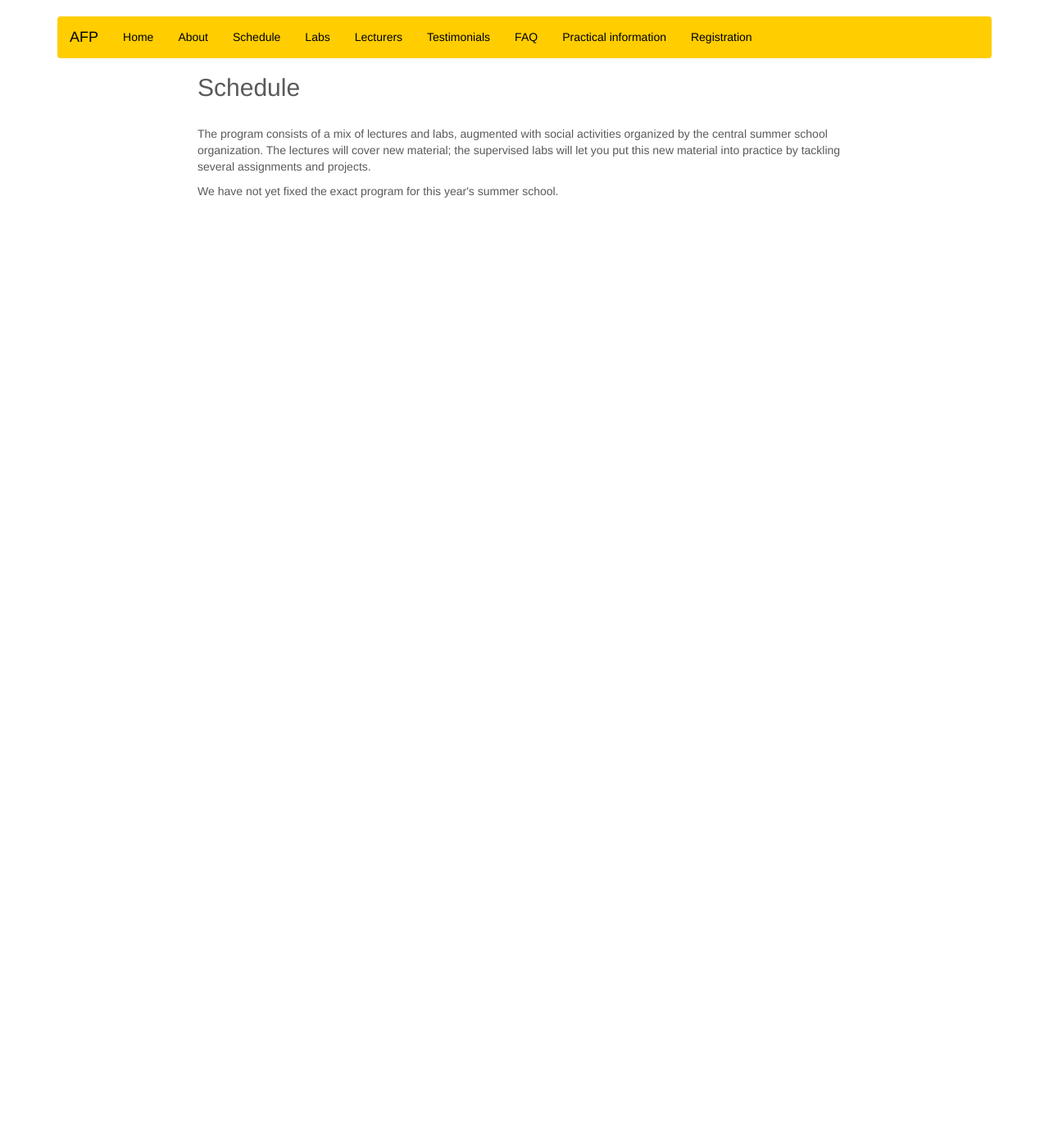
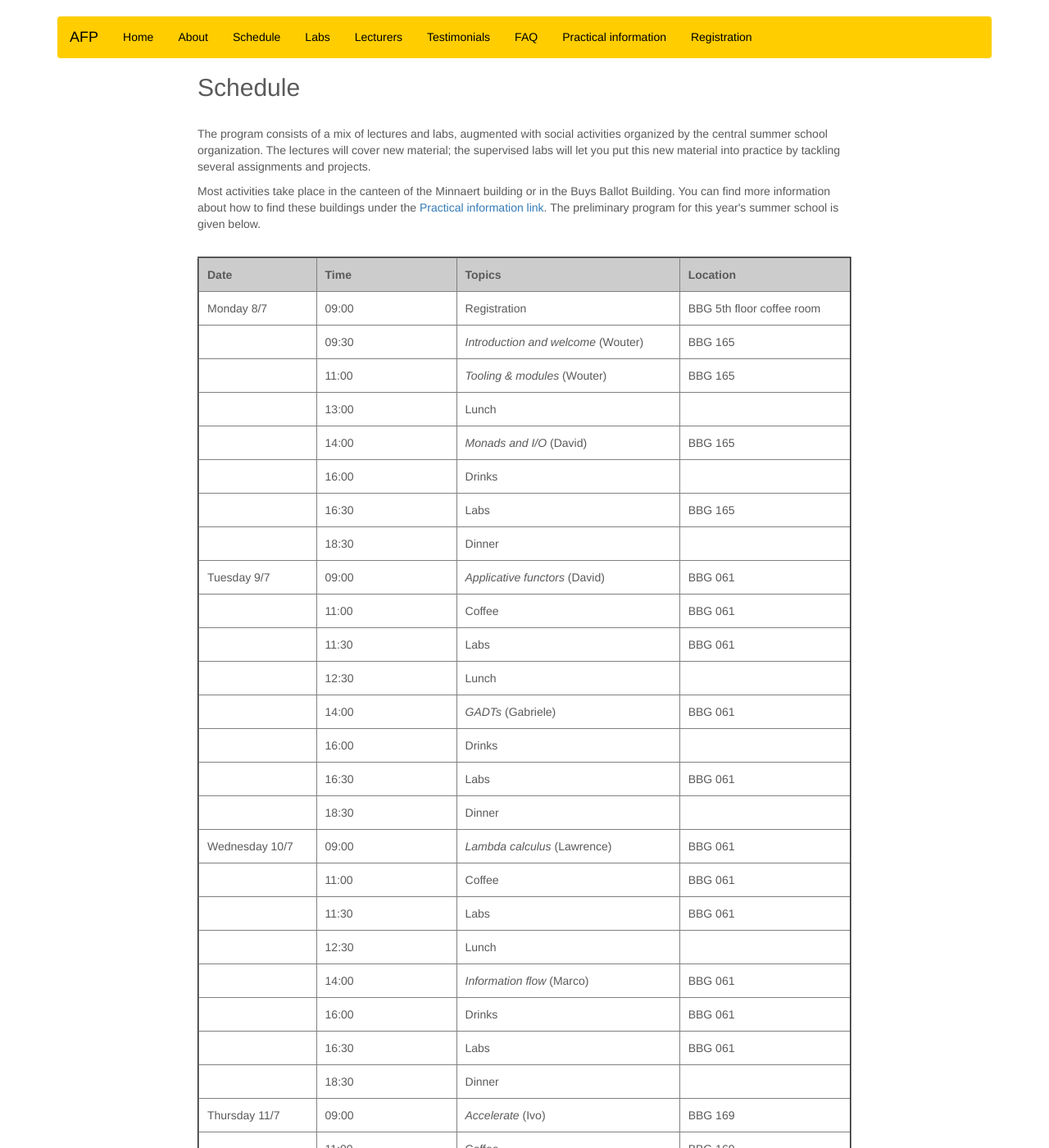
Before and after one commit to uu-afp/uu-afp.github.io, a Jekyll site: the page built from schedule.html, in a window 1280 px wide and 1400 px high. Shown: the whole window at 82% size. Built offline with Jekyll 4.4.1, drawn with Linux system fonts in a browser that asks for light colours; nearby versions of some CDN libraries; some of the changed text lies outside the part shown.

Commit message:
Updated schedule to 2024 program.

```diff
--- a/schedule.html
+++ b/schedule.html
@@ -14,8 +14,6 @@
 labs will let you put this new material into practice by tackling
 several assignments and projects.</p>
 
-<p>We have not yet fixed the exact program for this year's summer school.</p>
-
 <!-- <ul> -->
 <!--   <li>Monads and applicative functors </li> -->
 <!--   <li>GADTs </li> -->
@@ -25,286 +23,286 @@
 <!--   <li>and more... </li>       -->
 <!-- </ul>   -->
 
-<!-- Most activities take place in the canteen of the Minnaert building or -->
-<!-- in the Buys Ballot Building. You can find more information -->
-<!-- about how to find these buildings under the <a href="practical.html">Practical -->
-<!-- information link</a>. -->
+Most activities take place in the canteen of the Minnaert building or
+in the Buys Ballot Building. You can find more information
+about how to find these buildings under the <a href="practical.html">Practical
+information link</a>.
 
-<!-- The preliminary program for this year's summer school is now fixed. -->
+The preliminary program for this year's summer school is given below.
 
 
 
-<!-- </p></br> -->
+</p></br>
 
 
-<!--   <table cols="4" width="100%" cellpadding="3" border="2"> -->
-<!--     <tr bgcolor="#CCCCCC"> -->
+  <table cols="4" width="100%" cellpadding="3" border="2">
+    <tr bgcolor="#CCCCCC">
 
-<!--       <th>Date</th> -->
+      <th>Date</th>
 
-<!--       <th>Time</th> -->
+      <th>Time</th>
 
-<!--       <th>Topics</th> -->
+      <th>Topics</th>
 
-<!--       <th>Location</th> -->
+      <th>Location</th>
 
-<!--     </tr> -->
+    </tr>
 
-<!--     <tr> -->
-<!--       <td>Monday 3/7</td> -->
-<!--       <td>09:00</td> -->
-<!--       <td>Registration</td> -->
-<!--       <td>BBG 5th floor coffee room</td> -->
-<!--     </tr> -->
+    <tr>
+      <td>Monday 8/7</td>
+      <td>09:00</td>
+      <td>Registration</td>
+      <td>BBG 5th floor coffee room</td>
+    </tr>
 
-<!--     <tr> -->
-<!--       <td></td> -->
-<!--       <td>09:30</td> -->
-<!--       <td><i>Introduction and welcome</i> (Wouter) </td> -->
-<!--       <td>BBG 169</td> -->
-<!--     </tr> -->
+    <tr>
+      <td></td>
+      <td>09:30</td>
+      <td><i>Introduction and welcome</i> (Wouter) </td>
+      <td>BBG 165</td>
+    </tr>
 
 
-<!--     <tr> -->
-<!--       <td></td> -->
-<!--       <td>11:00</td> -->
-<!--       <td><i>Tooling & modules</i> - <a href="slides/01-intro.pdf">slides</a> (Ivo) </td> -->
-<!--       <td>BBG 169</td> -->
-<!--     </tr> -->
+    <tr>
+      <td></td>
+      <td>11:00</td>
+      <td><i>Tooling & modules</i> (Wouter) </td>
+      <td>BBG 165</td>
+    </tr>
 
-<!--     <tr> -->
-<!--       <td></td> -->
-<!--       <td>13:00</td> -->
-<!--       <td>Lunch</td> -->
-<!--       <td>Minnaert canteen</td> -->
-<!--     </tr> -->
+    <tr>
+      <td></td>
+      <td>13:00</td>
+      <td>Lunch</td>
+      <td></td>
+    </tr>
 
-<!--     <tr> -->
-<!--       <td></td> -->
-<!--       <td>14:00</td> -->
-<!--       <td><i>Monads and I/O</i> (Wouter) - <a href="slides/02-monads.pdf">slides</a> </td> -->
-<!--       <td>BBG 169</td> -->
-<!--     </tr> -->
+    <tr>
+      <td></td>
+      <td>14:00</td>
+      <td><i>Monads and I/O</i> (David) </td>
+      <td>BBG 165</td>
+    </tr>
 
-<!--     <tr> -->
-<!--       <td></td> -->
-<!--       <td>16:00</td> -->
-<!--       <td>Drinks</td> -->
-<!--       <td>BBG 169</td> -->
-<!--     </tr> -->
+    <tr>
+      <td></td>
+      <td>16:00</td>
+      <td>Drinks</td>
+      <td></td>
+    </tr>
 
-<!--     <tr> -->
-<!--       <td></td> -->
-<!--       <td>16:30</td> -->
-<!--       <td>Labs (Tom & Ivo) </td> -->
-<!--       <td>BBG 169</td> -->
-<!--     </tr> -->
+    <tr>
+      <td></td>
+      <td>16:30</td>
+      <td>Labs </td>
+      <td>BBG 165</td>
+    </tr>
 
-<!--     <tr> -->
-<!--       <td></td> -->
-<!--       <td>18:30</td> -->
-<!--       <td>Dinner - <a href="https://theehuisrhijnauwen.nl/">Theehuis Rhijnauwen</a></td> -->
-<!--       <td></td> -->
-<!--     </tr> -->
+    <tr>
+      <td></td>
+      <td>18:30</td>
+      <td>Dinner</td>
+      <td></td>
+    </tr>
 
 
-<!--     <tr> -->
-<!--       <td>Tuesday 4/7</td> -->
-<!--       <td>09:00</td> -->
-<!--       <td><i>Applicative functors</i> (Wouter) - <a href="slides/03-applicatives.pdf">slides</a></td> -->
-<!--       <td>BBG 161</td> -->
-<!--     </tr> -->
+    <tr>
+      <td>Tuesday 9/7</td>
+      <td>09:00</td>
+      <td><i>Applicative functors</i> (David)</td>
+      <td>BBG 061</td>
+    </tr>
 
-<!--     <tr> -->
-<!--       <td></td> -->
-<!--       <td>11:00</td> -->
-<!--       <td>Coffee</td> -->
-<!--       <td>BBG 161</td> -->
-<!--     </tr> -->
+    <tr>
+      <td></td>
+      <td>11:00</td>
+      <td>Coffee</td>
+      <td>BBG 061</td>
+    </tr>
 
-<!--     <tr> -->
-<!--       <td></td> -->
-<!--       <td>11:30</td> -->
-<!--       <td>Labs (Jacco & Ivo) </td> -->
-<!--       <td>BBG 161</td> -->
-<!--     </tr> -->
+    <tr>
+      <td></td>
+      <td>11:30</td>
+      <td>Labs </td>
+      <td>BBG 061</td>
+    </tr>
 
-<!--     <tr> -->
-<!--       <td></td> -->
-<!--       <td>12:30</td> -->
-<!--       <td>Lunch</td> -->
-<!--       <td>Minnaert canteen</td> -->
-<!--     </tr> -->
+    <tr>
+      <td></td>
+      <td>12:30</td>
+      <td>Lunch</td>
+      <td></td>
+    </tr>
 
-<!--     <tr> -->
-<!--       <td></td> -->
-<!--       <td>14:00</td> -->
-<!--       <td><i>GADTs</i> (Gabriele) - <a href="slides/04-gadts.pdf">slides</a></td> -->
-<!--       <td>BBG 161</td> -->
-<!--     </tr> -->
+    <tr>
+      <td></td>
+      <td>14:00</td>
+      <td><i>GADTs</i> (Gabriele)</td>
+      <td>BBG 061</td>
+    </tr>
 
-<!--     <tr> -->
-<!--       <td></td> -->
-<!--       <td>16:00</td> -->
-<!--       <td>Drinks</td> -->
-<!--       <td></td> -->
-<!--     </tr> -->
+    <tr>
+      <td></td>
+      <td>16:00</td>
+      <td>Drinks</td>
+      <td></td>
+    </tr>
 
-<!--     <tr> -->
-<!--       <td></td> -->
-<!--       <td>16:30</td> -->
-<!--       <td>Labs - (Jacco & Tom)</td> -->
-<!--       <td>BBG 161</td> -->
-<!--     </tr> -->
+    <tr>
+      <td></td>
+      <td>16:30</td>
+      <td>Labs</td>
+      <td>BBG 061</td>
+    </tr>
 
-<!--     <tr> -->
-<!--       <td></td> -->
-<!--       <td>18:30</td> -->
-<!--       <td>Dinner - <a href="https://www.happsutrecht.nl/">Happs</a></td> -->
-<!--       <td></td> -->
-<!--     </tr> -->
+    <tr>
+      <td></td>
+      <td>18:30</td>
+      <td>Dinner</td>
+      <td></td>
+    </tr>
 
 
-<!--     <tr> -->
-<!--       <td>Wednesday 5/7</td> -->
-<!--       <td>09:00</td> -->
-<!--       <td><i>Lambda calculus</i> (Wouter) - <a href="slides/05-lambda-calculus.pdf">slides</a></td> -->
-<!--       <td>BBG 079</td> -->
-<!--     </tr> -->
+    <tr>
+      <td>Wednesday 10/7</td>
+      <td>09:00</td>
+      <td><i>Lambda calculus</i> (Lawrence)
+      <td>BBG 061</td>
+    </tr>
 
-<!--     <tr> -->
-<!--       <td></td> -->
-<!--       <td>11:00</td> -->
-<!--       <td>Coffee</td> -->
-<!--       <td>BBG 079</td> -->
-<!--     </tr> -->
+    <tr>
+      <td></td>
+      <td>11:00</td>
+      <td>Coffee</td>
+      <td>BBG 061</td>
+    </tr>
 
-<!--     <tr> -->
-<!--       <td></td> -->
-<!--       <td>11:30</td> -->
-<!--       <td>Labs - (Jacco & David)</td> -->
-<!--       <td>BBG 079</td> -->
-<!--     </tr> -->
+    <tr>
+      <td></td>
+      <td>11:30</td>
+      <td>Labs </td>
+      <td>BBG 061</td>
+    </tr>
 
-<!--     <tr> -->
-<!--       <td></td> -->
-<!--       <td>12:30</td> -->
-<!--       <td>Lunch</td> -->
-<!--       <td>Minnaert canteen</td> -->
-<!--     </tr> -->
+    <tr>
+      <td></td>
+      <td>12:30</td>
+      <td>Lunch</td>
+      <td></td>
+    </tr>
 
-<!--     <tr> -->
-<!--       <td></td> -->
-<!--       <td>14:00</td> -->
-<!--       <td><i>Information flow</i> (Ivo) - <a href="slides/06-mac.pdf">slides</a></td> -->
-<!--       <td>BBG 079</td> -->
-<!--     </tr> -->
+    <tr>
+      <td></td>
+      <td>14:00</td>
+      <td><i>Information flow</i> (Marco)</td>
+      <td>BBG 061</td>
+    </tr>
 
-<!--     <tr> -->
-<!--       <td></td> -->
-<!--       <td>16:00</td> -->
-<!--       <td>Drinks</td> -->
-<!--       <td>BBG 079</td> -->
-<!--     </tr> -->
+    <tr>
+      <td></td>
+      <td>16:00</td>
+      <td>Drinks</td>
+      <td>BBG 061</td>
+    </tr>
 
-<!--     <tr> -->
-<!--       <td></td> -->
-<!--       <td>16:30</td> -->
-<!--       <td>Labs - (Jacco & Niek)</td> -->
-<!--       <td>BBG 079</td> -->
-<!--     </tr> -->
+    <tr>
+      <td></td>
+      <td>16:30</td>
+      <td>Labs </td>
+      <td>BBG 061</td>
+    </tr>
 
-<!--     <tr> -->
-<!--       <td></td> -->
-<!--       <td>18:30</td> -->
-<!--       <td>Dinner - <a href="https://www.ilpozzo.nl/">Pizzeria Il Pozzo</a></td> -->
-<!--       <td></td> -->
-<!--     </tr> -->
+    <tr>
+      <td></td>
+      <td>18:30</td>
+      <td>Dinner</td>
+      <td></td>
+    </tr>
 
-<!--     <tr> -->
-<!--       <td>Thursday 6/7</td> -->
-<!--       <td>09:00</td> -->
-<!--       <td><i>Type families</i> (Gabi) - <a href="slides/07-type-families.pdf">slides</a></td> -->
-<!--       <td>BBG 169</td> -->
-<!--     </tr> -->
+    <tr>
+      <td>Thursday 11/7</td>
+      <td>09:00</td>
+      <td><i>Accelerate</i> (Ivo) </td>
+      <td>BBG 169</td>
+    </tr>
 
-<!--     <tr> -->
-<!--       <td></td> -->
-<!--       <td>11:00</td> -->
-<!--       <td>Coffee</td> -->
-<!--       <td>BBG 169</td> -->
-<!--     </tr> -->
+    <tr>
+      <td></td>
+      <td>11:00</td>
+      <td>Coffee</td>
+      <td>BBG 169</td>
+    </tr>
 
-<!--     <tr> -->
-<!--       <td></td> -->
-<!--       <td>11:30 (Jacco & Niek)</td> -->
-<!--       <td>Labs</td> -->
-<!--       <td>BBG 169</td> -->
-<!--     </tr> -->
+    <tr>
+      <td></td>
+      <td>11:30 (Jacco & Niek)</td>
+      <td>Labs</td>
+      <td>BBG 169</td>
+    </tr>
 
-<!--     <tr> -->
-<!--       <td></td> -->
-<!--       <td>12:30</td> -->
-<!--       <td>Lunch</td> -->
-<!--       <td>Minnaert canteen</td> -->
-<!--     </tr> -->
+    <tr>
+      <td></td>
+      <td>12:30</td>
+      <td>Lunch</td>
+      <td></td>
+    </tr>
 
-<!--     <tr> -->
-<!--       <td></td> -->
-<!--       <td>14:00</td> -->
-<!--       <td><i>Accelerate</i> (Ivo) <a href="slides/08-accelerate.pdf">slides</a></td> -->
-<!--       <td>BBG 169</td> -->
-<!--     </tr> -->
+    <tr>
+      <td></td>
+      <td>14:00</td>
+      <td><i>Type families</i> (Gabriele)</td>
+      <td>BBG 169</td>
+    </tr>
 
-<!--     <tr> -->
-<!--       <td></td> -->
-<!--       <td>16:00</td> -->
-<!--       <td>Coffee</td> -->
-<!--       <td></td> -->
-<!--     </tr> -->
+    <tr>
+      <td></td>
+      <td>16:00</td>
+      <td>Coffee</td>
+      <td></td>
+    </tr>
 
-<!--     <tr> -->
-<!--       <td></td> -->
-<!--       <td>16:30</td> -->
-<!--       <td>Labs - (Tom & David)</td> -->
-<!--       <td>BBG 169</td> -->
-<!--     </tr> -->
+    <tr>
+      <td></td>
+      <td>16:30</td>
+      <td>Labs</td>
+      <td>BBG 169</td>
+    </tr>
 
-<!--     <tr> -->
-<!--       <td></td> -->
-<!--       <td>18:30</td> -->
-<!--       <td>Dinner - <a href="https://djakarta.nl/">Restaurant Djakarta</a></td> -->
-<!--       <td></td> -->
-<!--     </tr> -->
+    <tr>
+      <td></td>
+      <td>18:30</td>
+      <td>Dinner</td>
+      <td></td>
+    </tr>
 
-<!--     <tr> -->
-<!--       <td>Friday 7/7</td> -->
-<!--       <td>09:45</td> -->
-<!--       <td>Key collection</td> -->
-<!--       <td>BBG 169</td> -->
-<!--     </tr> -->
+    <tr>
+      <td>Friday 12/7</td>
+      <td>09:45</td>
+      <td>Key collection</td>
+      <td>BBG 165</td>
+    </tr>
 
-<!--     <tr> -->
-<!--       <td></td> -->
-<!--       <td>10:00</td> -->
-<!--       <td><i>Guest lecture</i> Jesper Cockx</td> -->
-<!--       <td>BBG 169</td> -->
-<!--     </tr> -->
+    <tr>
+      <td></td>
+      <td>10:00</td>
+      <td><i>Guest lecture</i> - Farhad Mehta</td>
+      <td>BBG 165</td>
+    </tr>
 
-<!--     <tr> -->
-<!--       <td></td> -->
-<!--       <td>12:00</td> -->
-<!--       <td>Closure</td> -->
-<!--       <td>BBG 169</td> -->
-<!--     </tr> -->
+    <tr>
+      <td></td>
+      <td>12:00</td>
+      <td>Closure</td>
+      <td>BBG 165</td>
+    </tr>
 
-<!--     <tr> -->
-<!--       <td></td> -->
-<!--       <td>12:30</td> -->
-<!--       <td>Lunch</td> -->
-<!--       <td>Jazzmans - Minnaert building</td> -->
-<!--     </tr> -->
+    <tr>
+      <td></td>
+      <td>12:30</td>
+      <td>Lunch</td>
+      <td></td>
+    </tr>
 
-<!--   </table> -->
+  </table>
 
 </div>
```
